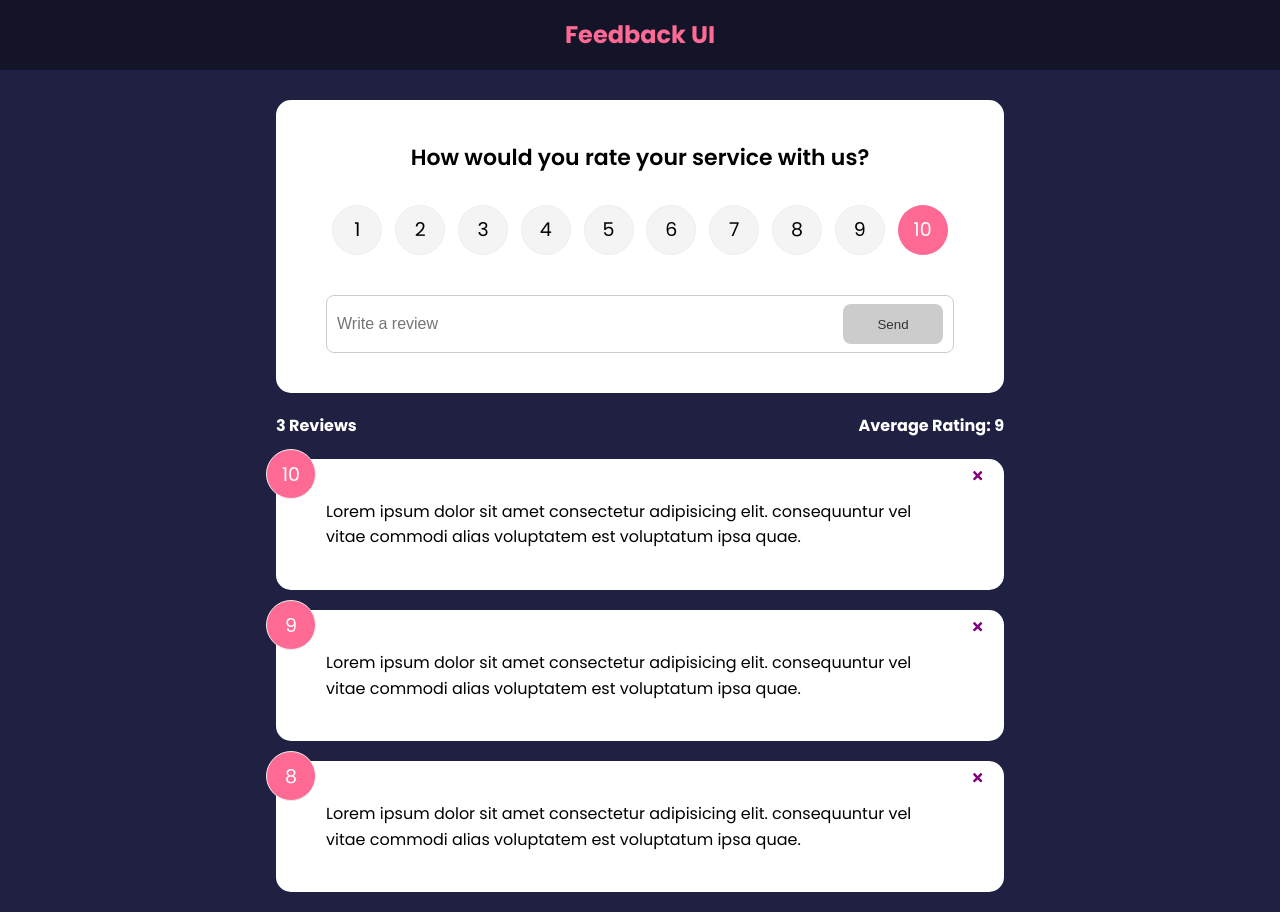
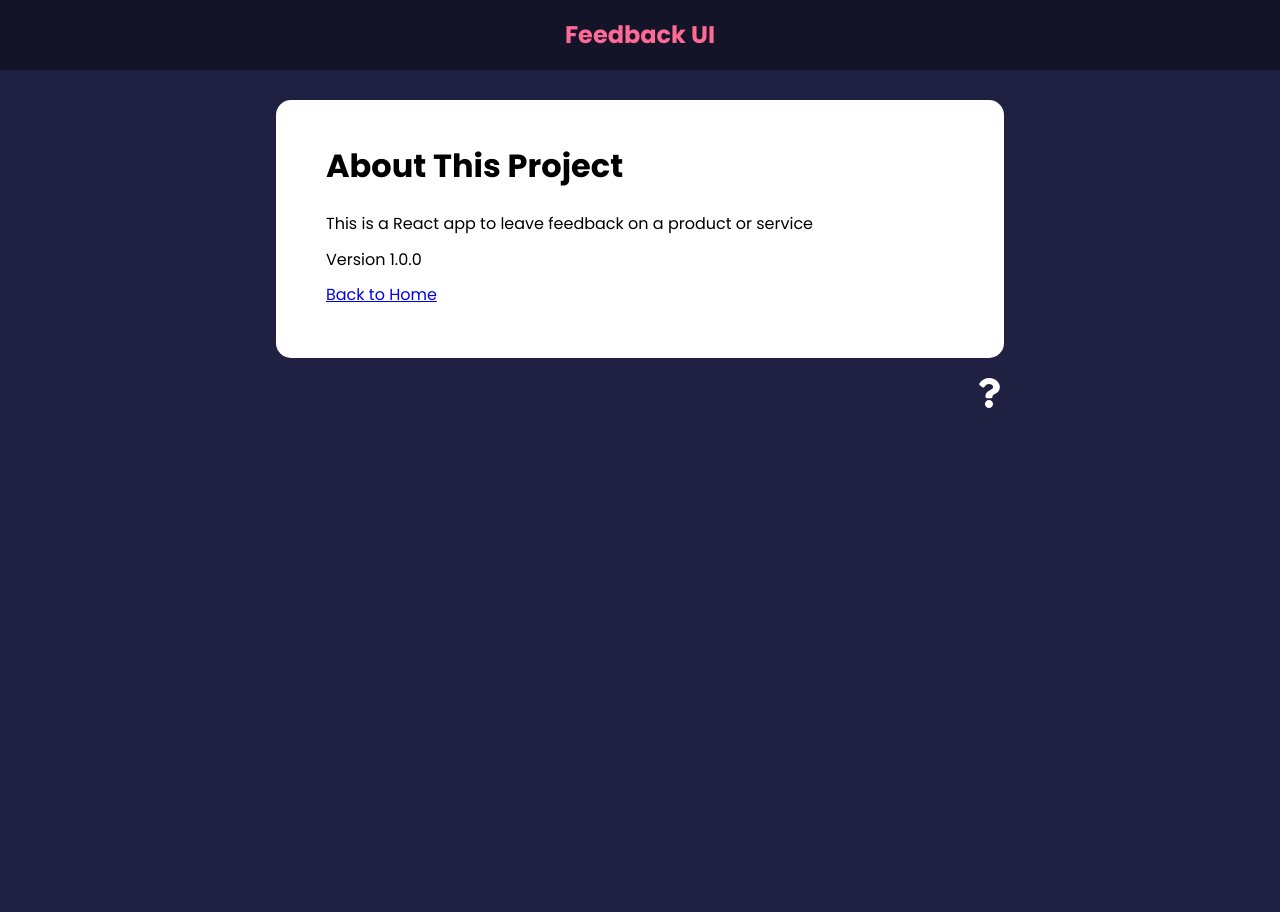
Before and after one commit to AndrewChacon/feedback-app, a React (Create React App) app: page /about in a window 1280 px wide. After the commit the page ends 800 px from the top, so only its background shows below. Built offline with nearby package versions, Linux system fonts and the light colour scheme; the HTML template or start-up script is replaced by a standard one.

Commit message:
user navigation, creating routes and links

```diff
--- a/package.json
+++ b/package.json
@@ -10,6 +10,7 @@
     "react": "^17.0.2",
     "react-dom": "^17.0.2",
     "react-icons": "^4.3.1",
+    "react-router-dom": "^6.2.2",
     "react-scripts": "5.0.0",
     "uuid": "^8.3.2",
     "web-vitals": "^2.1.4"
--- a/src/App.js
+++ b/src/App.js
@@ -1,11 +1,13 @@
 import React, { useState } from 'react';
 import FeedbackForm from './components/FeedbackForm';
-// import FeedbackItem from './components/FeedbackItem';
 import FeedbackList from './components/FeedbackList';
 import FeedbackStats from './components/FeedbackStats';
 import Header from './components/Header';
 import FeedbackData from './data/FeedbackData';
 import { v4 as uuidv4 } from 'uuid';
+import AboutPage from './pages/AboutPage';
+import { BrowserRouter as Router, Routes, Route } from 'react-router-dom';
+import AboutIconLink from './components/AboutIconLink';
 
 function App() {
 	const [feedback, setFeedback] = useState(FeedbackData);
@@ -22,14 +24,30 @@
 	};
 
 	return (
-		<>
+		<Router>
 			<Header />
 			<div className='container'>
-				<FeedbackForm handleAdd={addFeedback} />
-				<FeedbackStats feedback={feedback} />
-				<FeedbackList feedback={feedback} handleDelete={deleteFeedback} />
+				<Routes>
+					<Route
+						exact
+						path='/'
+						element={
+							<>
+								<FeedbackForm handleAdd={addFeedback} />
+								<FeedbackStats feedback={feedback} />
+								<FeedbackList
+									feedback={feedback}
+									handleDelete={deleteFeedback}
+								/>
+							</>
+						}
+					/>
+
+					<Route exact path='/about' element={<AboutPage />} />
+				</Routes>
+				<AboutIconLink />
 			</div>
-		</>
+		</Router>
 	);
 }
 
--- /dev/null
+++ b/src/components/AboutIconLink.jsx
@@ -0,0 +1,15 @@
+import React from 'react';
+import { FaQuestion } from 'react-icons/fa';
+import { Link } from 'react-router-dom';
+
+function AboutIconLink() {
+	return (
+		<div className='about-link'>
+			<Link to='/about'>
+				<FaQuestion size={30} />
+			</Link>
+		</div>
+	);
+}
+
+export default AboutIconLink;
--- /dev/null
+++ b/src/pages/AboutPage.jsx
@@ -0,0 +1,21 @@
+import React from 'react';
+import Card from '../components/shared/Card';
+import { Link } from 'react-router-dom';
+
+function AboutPage() {
+	return (
+		<Card>
+			<div className='about'>
+				<h1>About This Project</h1>
+				<p>This is a React app to leave feedback on a product or service</p>
+				<p>Version 1.0.0</p>
+
+				<p>
+					<Link to='/'>Back to Home</Link>
+				</p>
+			</div>
+		</Card>
+	);
+}
+
+export default AboutPage;
```
Also changed, not shown: 1 other file (tests, documents, lock files or other folders).
